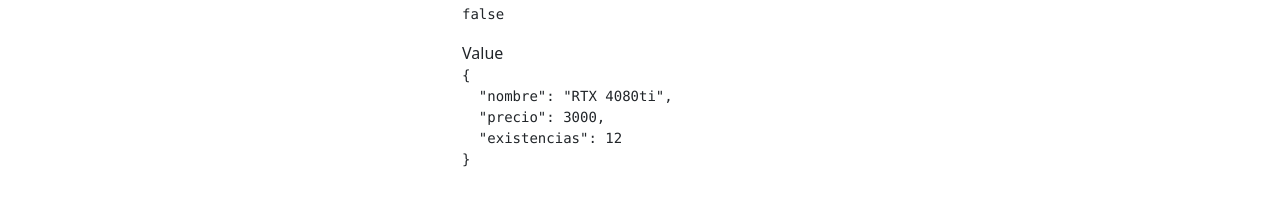
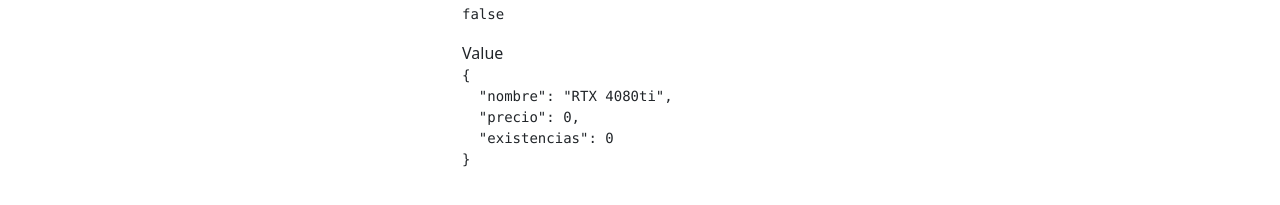
Before and after one commit to lelequinter/06-formulariosApp, an Angular app: page /reactive/basicos in a window 1280 px wide. Shown: the part 509-714 px from the top of the page. Built offline with nearby package versions, Linux system fonts and the light colour scheme.

Commit message:
Validaciones básicas - Forms Validator

```diff
--- a/src/app/reactive/basicos/basicos.component.html
+++ b/src/app/reactive/basicos/basicos.component.html
@@ -14,9 +14,7 @@
             formControlName="nombre"
             placeholder="Nombre del producto"
           />
-          <span class="form-text text-danger">
-            Debe de ser de 3 letras
-          </span>
+          <span class="form-text text-danger"> Debe de ser de 3 letras </span>
         </div>
       </div>
       <!-- Campo de precio -->
@@ -29,7 +27,7 @@
             formControlName="precio"
             placeholder="Precio del producto"
           />
-          <span class="form-text text-danger" >
+          <span class="form-text text-danger">
             El precio debe de ser 0 o mayor
           </span>
         </div>
@@ -52,6 +50,7 @@
           <button
             type="submit"
             class="btn btn-primary float-end"
+            [disabled]="miFormulario.invalid"
           >
             Guardar
           </button>
--- a/src/app/reactive/basicos/basicos.component.ts
+++ b/src/app/reactive/basicos/basicos.component.ts
@@ -1,5 +1,5 @@
 import { Component } from '@angular/core';
-import { FormGroup, FormControl, FormBuilder } from '@angular/forms';
+import { FormGroup, FormControl, FormBuilder, Validators } from '@angular/forms';
 
 @Component({
   selector: 'app-basicos',
@@ -16,9 +16,9 @@
   // });
 
   miFormulario: FormGroup = this.fb.group({
-    nombre: ['RTX 4080ti'],
-    precio: [3000],
-    existencias: [12],
+    nombre: ['RTX 4080ti', [Validators.required, Validators.minLength(3)]],
+    precio: [0, [Validators.required, Validators.min(0)]],
+    existencias: [0, [Validators.required, Validators.min(0)]],
   })
 
   constructor(private fb: FormBuilder) { }
```
